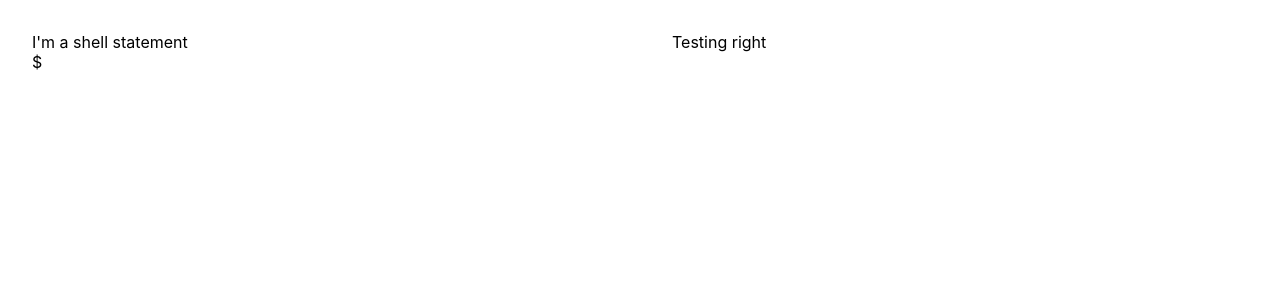
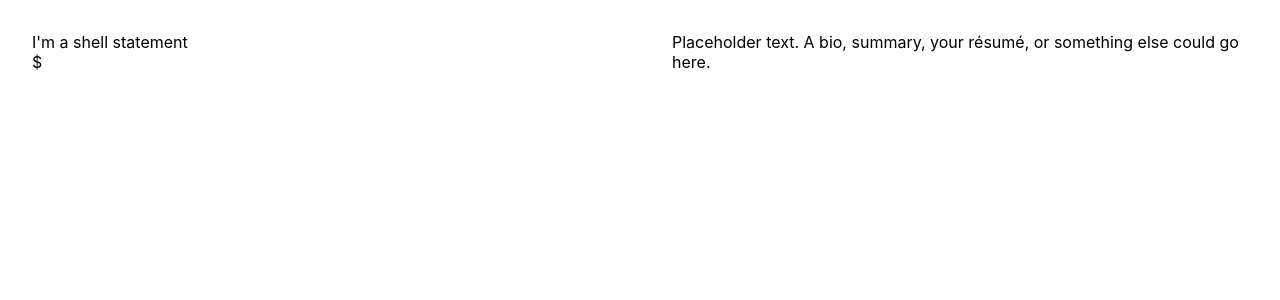
Before and after one commit to nchaloult/nchaloult.github.io, a React (Create React App) app: page / in a window 1280 px wide. Shown: the top 300 px of the page. Built offline with nearby package versions, Linux system fonts and the light colour scheme.

Commit message:
Replaced right-hand column placeholder text with more descriptive/insightful placeholder text

```diff
--- a/src/App.js
+++ b/src/App.js
@@ -12,7 +12,7 @@ function App() {
       </div>
       <div className="outer-column">
         <div className="inner-column">
-          <p>Testing right</p>
+          <p>Placeholder text. A bio, summary, your résumé, or something else could go here.</p>
         </div>
       </div>
     </div>
```
